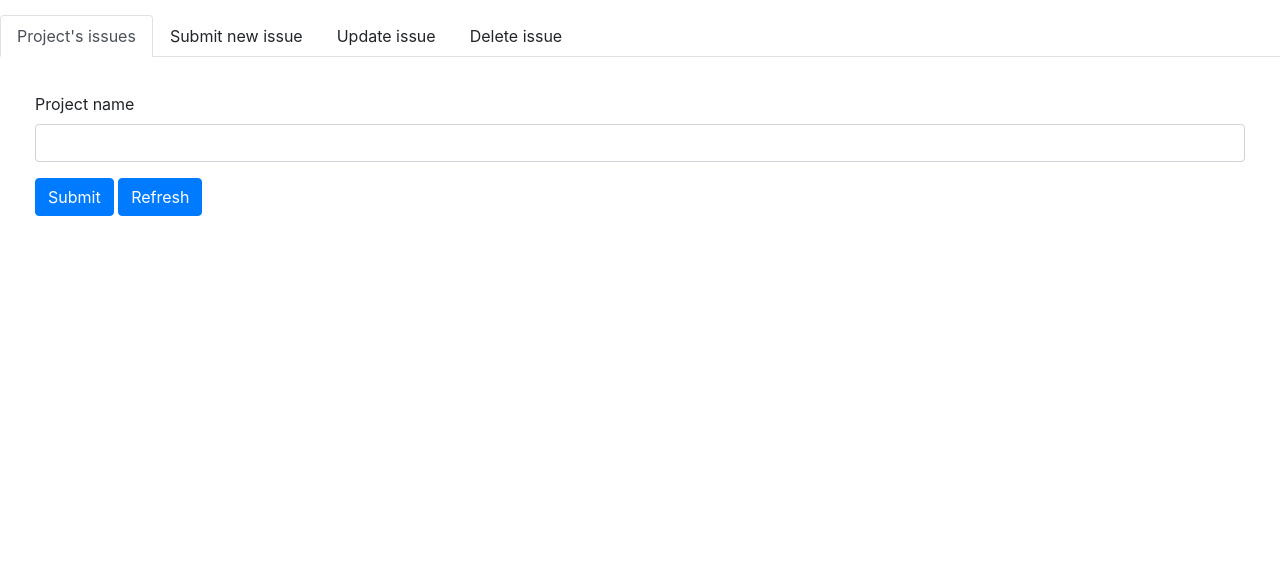
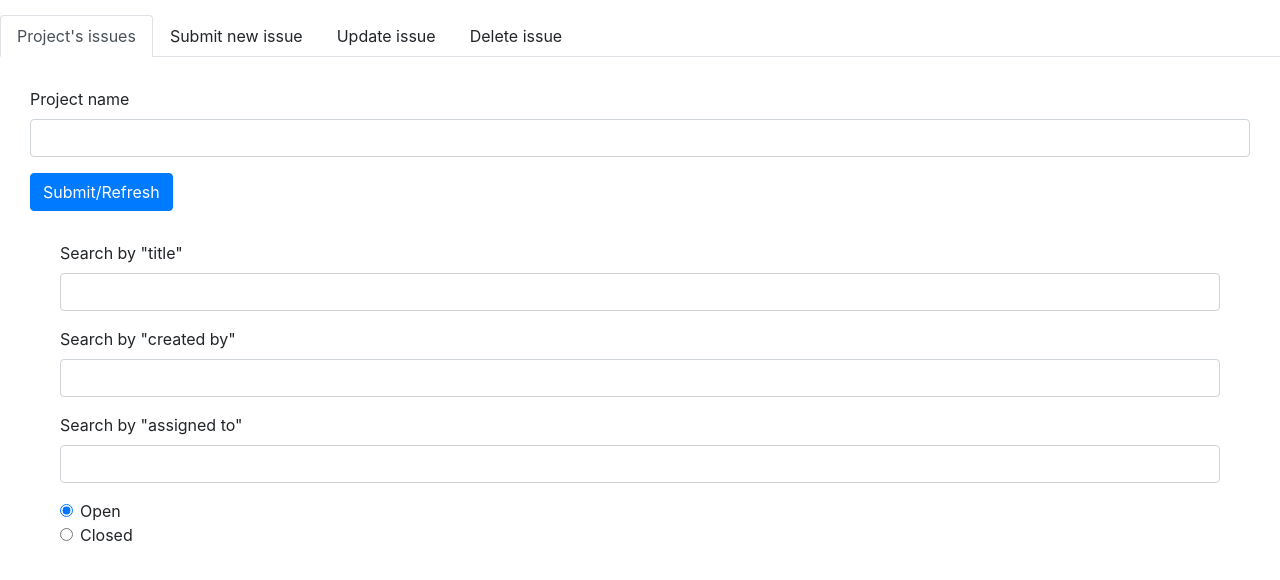
Before and after one commit to Sabri0o/Issue-Tracker, a website: page views/index.html in a window 1280 px wide. Drawn offline with nearby package versions, Linux system fonts and the light colour scheme.

Commit message:
tweaking project issues form

```diff
--- a/public/client.js
+++ b/public/client.js
@@ -15,4 +15,16 @@ $(document).ready(function () {
     $(`#${issueOp}`).show();
     evt.target.className += " active";
   };
+
+  // serialize the form
+  $("form").on("submit", function (event) {
+    event.preventDefault();
+    console.log(event.target);
+    let encoded = $(this).serialize()
+    console.log("encoded:",encoded);
+
+    // $.get("/api/issues/?", $(this).serialize(), function (result) {
+    //   console.log(result);
+    // });
+  });
 });
--- a/public/style.css
+++ b/public/style.css
@@ -3,10 +3,14 @@ p {
   background-color: #f1f1f1;
 }
 
-.formContainer{
-  margin: 35px;
+.formContainer {
+  margin: 30px;
 }
 
-.tabs{
+.tabs {
   margin-top: 15px;
 }
+
+.searchForm {
+  margin: 30px;
+}
--- a/views/index.html
+++ b/views/index.html
@@ -9,7 +9,6 @@
     <title>Issue Tracker</title>
     <link rel="stylesheet" href="https://stackpath.bootstrapcdn.com/bootstrap/4.3.1/css/bootstrap.min.css"
         integrity="sha384-ggOyR0iXCbMQv3Xipma34MD+dH/1fQ784/j6cY/iJTQUOhcWr7x9JvoRxT2MZw1T" crossorigin="anonymous">
-    <script src="https://ajax.googleapis.com/ajax/libs/jquery/3.5.1/jquery.min.js"></script>
     <script src="https://ajax.googleapis.com/ajax/libs/jquery/3.5.1/jquery.min.js"></script>
 </head>
 
@@ -35,11 +34,44 @@
         <form id="projectIssues" class="issueOperation">
             <div class="mb-3">
                 <label for="projectName" class="form-label">Project name</label>
-                <input type="text" class="form-control" id="projectName">
+                <input name='project' type="text" class="form-control" id="projectName">
             </div>
 
-            <button type="submit" class="btn btn-primary">Submit</button>
-            <button type="submit" class="btn btn-primary">Refresh</button>
+            <button type="submit" class="btn btn-primary">Submit/Refresh</button>
+
+            <div class='searchForm'>
+                <div class="mb-3">
+                    <label class="form-label">Search by "title"</label>
+                    <input name='issue_title' type="text" class="form-control">
+                </div>
+
+                <div class="mb-3">
+                    <label class="form-label">Search by "created by"</label>
+                    <input name='created_by' type="text" class="form-control">
+                </div>
+
+                <div class="mb-3">
+                    <label class="form-label">Search by "assigned to"</label>
+                    <input name='assigned_to' type="text" class="form-control">
+                </div>
+
+                <div class="form-check">
+                    <input class="form-check-input" type="radio" name="open" value="true" checked>
+                    <label class="form-check-label">
+                        Open
+                    </label>
+                </div>
+
+                <div class="form-check mb-3">
+                    <input class="form-check-input" type="radio" name="open" value="false">
+                    <label class="form-check-label">
+                        Closed
+                    </label>
+                </div>
+
+            </div>
+
+
 
         </form>
     </div>
@@ -48,32 +80,32 @@
         <form id="submitNewIssue" class="issueOperation">
             <div class="mb-3">
                 <label for="projectName" class="form-label">Project name</label>
-                <input type="text" class="form-control" id="projectName">
+                <input name='project' type="text" class="form-control" id="projectName">
             </div>
 
             <div class="mb-3">
-                <label for="projectName" class="form-label">Title</label>
-                <input type="text" class="form-control" id="projectName">
+                <label class="form-label">Title</label>
+                <input name='issue_title' type="text" class="form-control">
             </div>
 
             <div class="mb-3">
-                <label for="projectName" class="form-label">Text</label>
-                <input type="text" class="form-control" id="projectName">
+                <label class="form-label">Text</label>
+                <input name='issue_text' type="text" class="form-control">
             </div>
 
             <div class="mb-3">
-                <label for="projectName" class="form-label">Created by</label>
-                <input type="text" class="form-control" id="projectName">
+                <label class="form-label">Created by</label>
+                <input name='created_by' type="text" class="form-control">
             </div>
 
             <div class="mb-3">
-                <label for="projectName" class="form-label">Assigned to</label>
-                <input type="text" class="form-control" id="projectName">
+                <label class="form-label">Assigned to</label>
+                <input name='assigned_to' type="text" class="form-control">
             </div>
 
             <div class="mb-3">
-                <label for="projectName" class="form-label">Status Text</label>
-                <input type="text" class="form-control" id="projectName">
+                <label class="form-label">Status Text</label>
+                <textarea name='status_text' type="text" class="form-control" rows="3"></textarea>
             </div>
 
             <button type="submit" class="btn btn-primary">Submit</button>
```
Also changed, not shown: routes/api.js (+5 -2 lines).
